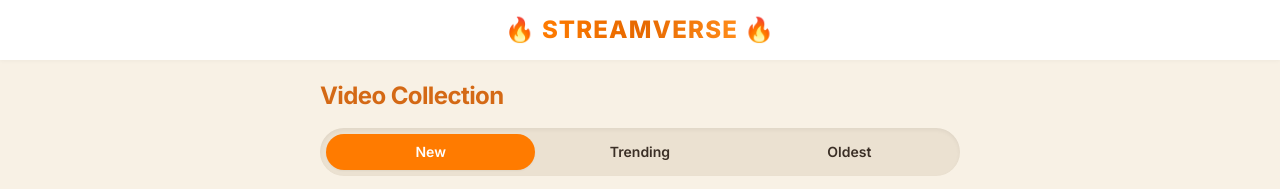
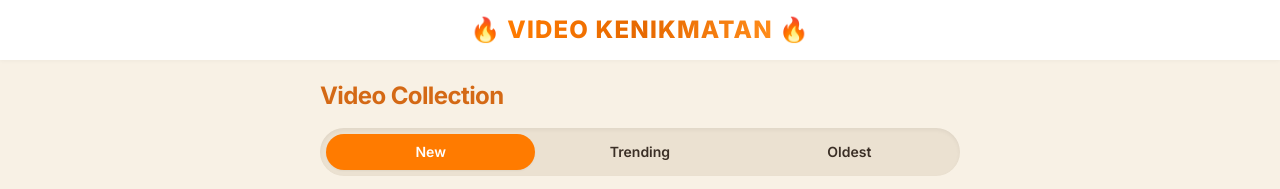
Before and after one commit to Vid2stream/1fhdjs, a plain HTML site: page index.html in a window 1280 px wide. Shown: the top 189 px of the page. Drawn offline with nearby package versions, Linux system fonts and the light colour scheme.

Commit message:
Update index.html

```diff
--- a/index.html
+++ b/index.html
@@ -75,7 +75,7 @@
     <header class="w-full bg-white py-3.5 px-4 shadow-[0_1px_4px_rgba(0,0,0,0.04)] sticky top-0 z-30 flex justify-center items-center">
         <a href="#" onclick="resetFilters(event)" class="flex items-center gap-1.5 text-xl sm:text-2xl font-extrabold tracking-wider text-brandOrange uppercase select-none">
             <span class="text-xl sm:text-2xl">🔥</span>
-            <span class="bg-gradient-to-r from-[#ff7b00] via-[#e66800] to-[#ff8c1a] bg-clip-text text-transparent">STREAMVERSE</span>
+            <span class="bg-gradient-to-r from-[#ff7b00] via-[#e66800] to-[#ff8c1a] bg-clip-text text-transparent">VIDEO KENIKMATAN</span>
             <span class="text-xl sm:text-2xl">🔥</span>
         </a>
     </header>
```
